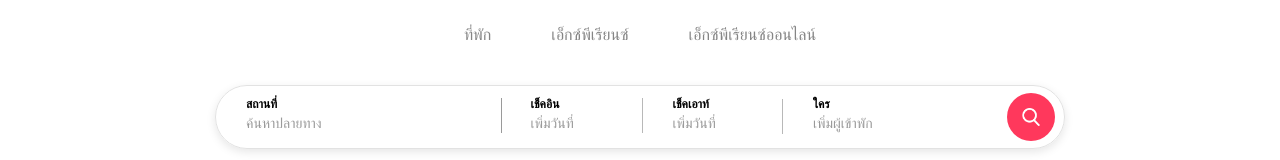
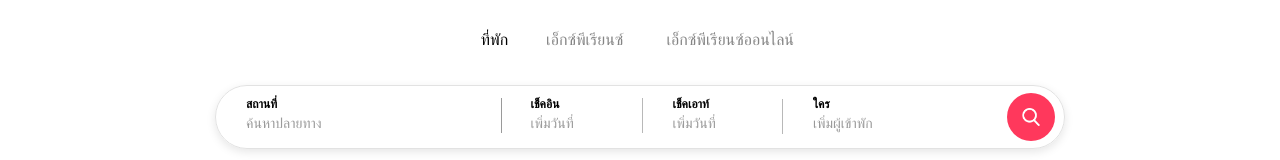
Before and after one commit to pex45210zx/cloneHomepageAirbnb, a React (Vite) app: page / in a window 1280 px wide. Shown: the top 160 px of the page. Built offline with nearby package versions, Linux system fonts and the light colour scheme.

Commit message:
search-bar 90%

```diff
--- a/src/components/NavBar.css
+++ b/src/components/NavBar.css
@@ -109,7 +109,7 @@ p.danger {
     justify-content: space-between;
     align-items: center;
     position: fixed;
-    top: -5px;
+    top: 0px;
     max-width: 850px;
     height: 80px;
     transition: all 0.2s linear 0.08s;
@@ -117,15 +117,62 @@ p.danger {
 }
 
 .tablist-butt {
-    padding: 0px 30px;
+    background: transparent;
+    border: 0px solid rgba(194, 194, 194, 0.5);
+    border-radius: 45px;
     transition: all 0.2s linear 0.08s;
 }
 
-.tablist-butt p {
+.sty {
+    display: flex;
+    justify-content: center;
+    align-items: center;
+    background: transparent;
+    border: 0px solid rgba(194, 194, 194, 0.5);
+    border-radius: 45px;
+    width: 62.5px;
+    height: 44px;
+    cursor: pointer;
     color: #858585;
     font-size: 16px;
     font-weight: 300;
     font-family: inherit;
+}
+
+.exp {
+    display: flex;
+    justify-content: center;
+    align-items: center;
+    background: transparent;
+    border: 0px solid rgba(194, 194, 194, 0.5);
+    border-radius: 45px;
+    width: 118px;
+    height: 44px;
+    cursor: pointer;
+    color: #858585;
+    font-size: 16px;
+    font-weight: 300;
+    font-family: inherit;
+}
+
+.expol {
+    display: flex;
+    justify-content: center;
+    align-items: center;
+    background: transparent;
+    border: 0px solid rgba(194, 194, 194, 0.5);
+    border-radius: 45px;
+    width: 173px;
+    height: 44px;
+    cursor: pointer;
+    color: #858585;
+    font-size: 16px;
+    font-weight: 300;
+    font-family: inherit;
+}
+
+.tablist-butt:hover p {
+    background: #e3e3e3;
 }
 
 .tablist.expanded {
@@ -133,8 +180,21 @@ p.danger {
 }
 
 .tablist.expanded .tablist-butt {
-    padding: 0px 0px;
+    margin: 0 -30px;
 }
+
+.sty.active,
+.exp.active {
+    color: #000;
+    font-weight: 410;
+}
+
+.sty.active:hover,
+.exp.active:hover {
+    background: #ffffff;
+}
+
+
 
 /*** Search-bar ***/
 
@@ -244,7 +304,7 @@ p.danger {
     padding: 0 20px;
 }
 
-.search-lo:hover + .bar-btw0 {
+.search-lo:hover+.bar-btw0 {
     background-color: #ffffff;
     z-index: 2;
 }
@@ -261,6 +321,73 @@ p.danger {
     padding: 0 20px;
     display: flex;
     justify-content: space-between;
+}
+
+/*** Search-date ***/
+
+.search-date.active {
+    display: none;
+}
+
+.search-date {
+    background: transparent;
+    border: 0px solid rgba(194, 194, 194, 0.5);
+    border-radius: 45px;
+    cursor: pointer;
+    width: 280px;
+    height: 64px;
+    left: 1px;
+    position: absolute;
+    overflow: hidden;
+    z-index: 5;
+    padding: 0 20px;
+}
+
+.search-date:hover {
+    background: #e3e3e3;
+}
+
+.search-date span {
+    font-size: 12px;
+    color: #000;
+    font-weight: bold;
+    position: absolute;
+    padding: 0 10px;
+    left: 20px;
+    top: 12px;
+}
+
+.search-date p {
+    font-size: 14px;
+    color: #9a9a9a;
+    font-weight: 200;
+    position: absolute;
+    padding: 0 10px;
+    left: 20px;
+    top: 30px;
+}
+
+.search-date.expanded p,
+.search-date.expanded span {
+    display: none;
+}
+
+.bar-btw7 {
+    background: transparent;
+    cursor: pointer;
+    width: 285px;
+    height: 56px;
+    left: -2px;
+    top: 4px;
+    position: absolute;
+    overflow: hidden;
+    z-index: -2;
+    padding: 0 20px;
+}
+
+.search-date:hover ~ .bar-btw7 {
+    background-color: #ffffff;
+    z-index: 2;
 }
 
 /*** Search-in ***/
@@ -332,7 +459,7 @@ p.danger {
     padding: 0 20px;
 }
 
-.search-in:hover ~ .bar-btw2 {
+.search-in:hover~.bar-btw2 {
     background-color: #ffffff;
     z-index: 2;
 }
@@ -404,7 +531,7 @@ p.danger {
     padding: 0 20px;
 }
 
-.search-out:hover + .bar-btw4 {
+.search-out:hover+.bar-btw4 {
     background-color: #ffffff;
     z-index: 1;
 }
@@ -468,7 +595,7 @@ p.danger {
     padding: 0 20px;
 }
 
-.search-who:hover + .bar-btw5 {
+.search-who:hover+.bar-btw5 {
     background-color: #ffffff;
     z-index: 1;
 }
--- a/src/components/NavBar.jsx
+++ b/src/components/NavBar.jsx
@@ -7,7 +7,7 @@ import user from '../assets/logos/user.png';
 import searchScope from '../assets/logos/search.png'
 
 export const NavBar = () => {
-  const [activeTab, setActiveTab] = useState(null);
+  const [activeTab, setActiveTab] = useState('accommodation');
   const [scrolled, setScrolled] = useState(false);
 
   useEffect(() => {
@@ -25,19 +25,23 @@ export const NavBar = () => {
     return () => window.removeEventListener('scroll', onScroll);
   }, []);
 
+  const handleTabClick = (tabName) => {
+    setActiveTab(tabName);
+  };
+
   return (
     <div className="con-page">
       <div className={`navbar ${scrolled ? 'expanded' : ''}`}>
         <div className={`navbar-bg ${scrolled ? 'expanded' : ''}`}></div>
         <form className={`tablist ${scrolled ? 'expanded' : ''}`}>
+          <div className={`tablist-butt ${activeTab === 'accommodation' ? 'active' : ''}`} onClick={() => handleTabClick('accommodation')}>
+            <p className={`sty ${activeTab === 'accommodation' ? 'active' : ''}`}>ที่พัก</p>
+          </div>
+          <div className={`tablist-butt ${activeTab === 'experience' ? 'active' : ''}`} onClick={() => handleTabClick('experience')}>
+            <p className={`exp ${activeTab === 'experience' ? 'active' : ''}`}>เอ็กซ์พีเรียนซ์</p>
+          </div>
           <button className='tablist-butt'>
-            <p>ที่พัก</p>
-          </button>
-          <button className='tablist-butt'>
-            <p>เอ็กซ์พีเรียนซ์</p>
-          </button>
-          <button className='tablist-butt'>
-            <p>เอ็กซ์พีเรียนซ์ออนไลน์</p>
+            <p className='expol'>เอ็กซ์พีเรียนซ์ออนไลน์</p>
           </button>
         </form>
         <div className={`search-bar ${scrolled ? 'expanded' : ''}`}>
@@ -50,6 +54,8 @@ export const NavBar = () => {
             </p>
           </button>
           <div className={`bar-btw0 ${scrolled ? 'expanded' : ''}`}></div>
+
+          {activeTab === 'accommodation' && (
             <div className="form-chkinout">
               <button className={`search-in ${scrolled ? 'expanded' : ''}`}>
                 <span>
@@ -72,6 +78,24 @@ export const NavBar = () => {
               </button>
               <div className="bar-btw4"></div>
             </div>
+          )}
+
+          {activeTab === 'experience' && (
+          <div className="form-chkinout">
+            <button className={`search-date ${scrolled ? 'expanded' : ''}`}>
+              <span>
+                วันที่
+              </span>
+              <p>
+                เพิ่มวันที่
+              </p>
+            </button>
+            <div className="bar-btw1"></div>
+            <div className="bar-btw7"></div>
+            <div className="bar-btw4"></div>
+          </div>
+          )}
+
           <button className={`search-who ${scrolled ? 'expanded' : ''}`}>
             <span>
               ใคร
```
Lines whose indentation alone changed are shown as unchanged.
